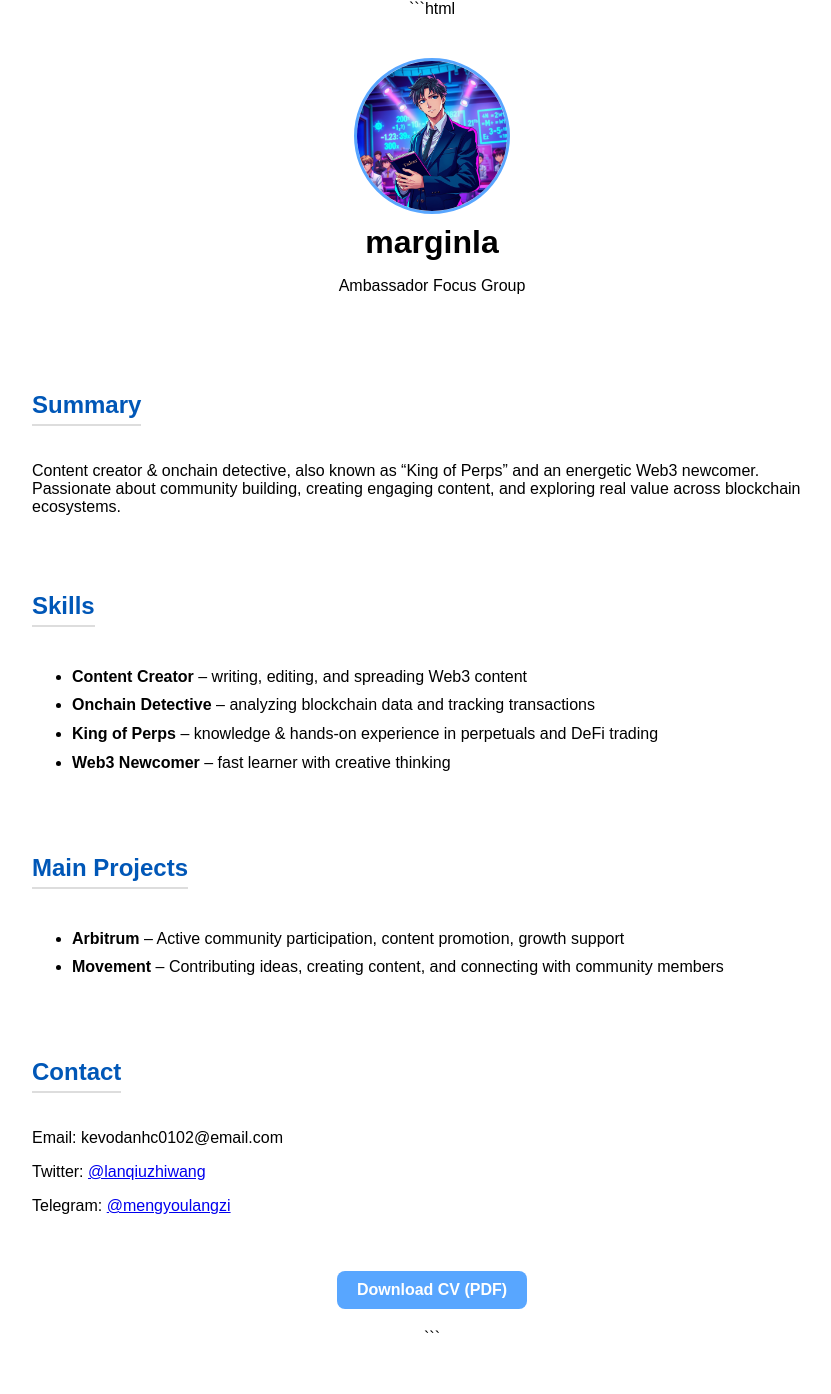
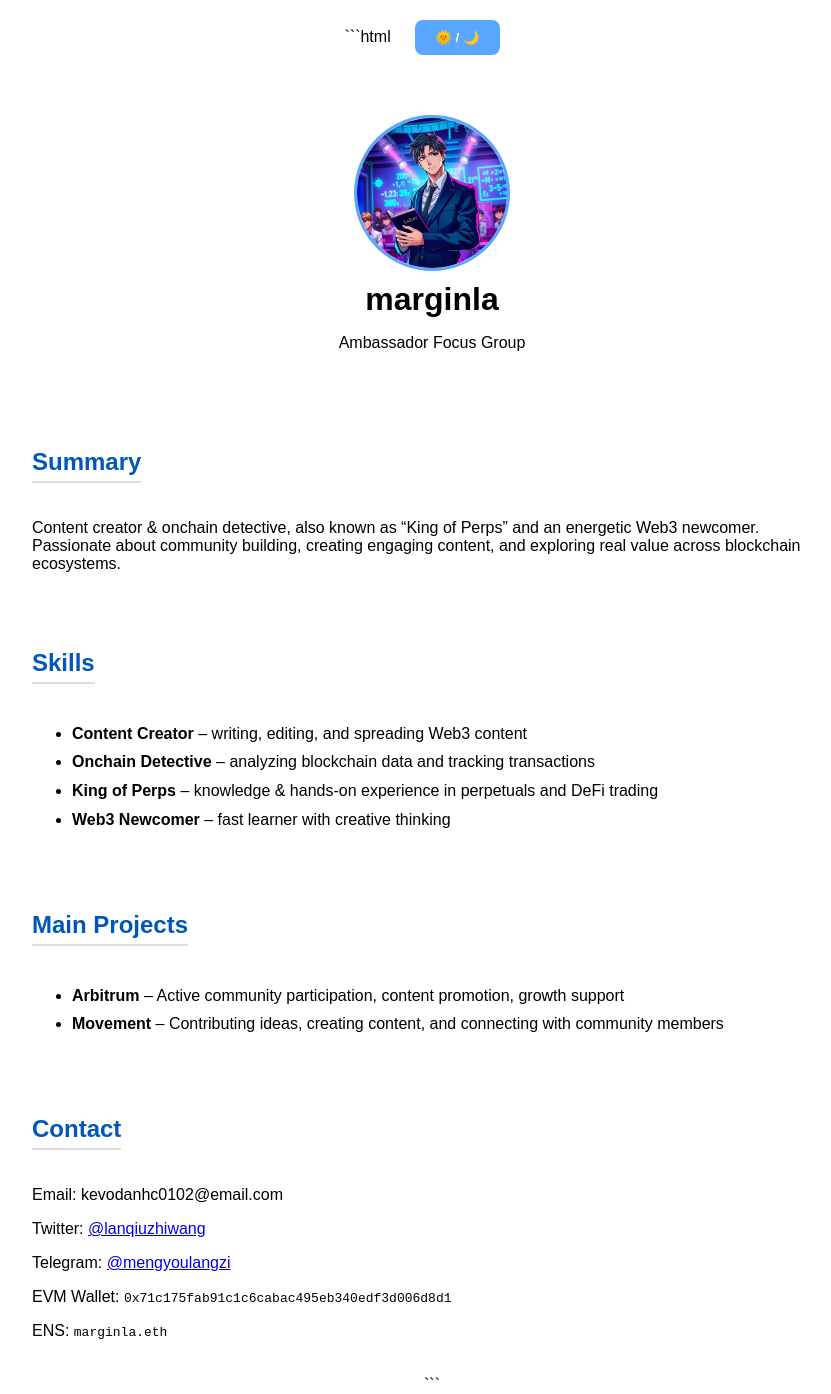
Before and after one commit to marginla/web3-marginla-cv, a plain HTML site: page index.html in a window 1280 px wide. Shown: the whole page, without its empty margins (208-1039 px from the left). Before the commit the page ends 1347 px from the top, so only its background shows below. Drawn offline with Linux system fonts and the light colour scheme.

Commit message:
Update index.html

````diff
--- a/index.html
+++ b/index.html
@@ -13,6 +13,11 @@
       margin: 0;
       padding: 0;
       text-align: center;
+      transition: background-color 0.3s, color 0.3s;
+    }
+    body.dark-mode {
+      background-color: #0d1117;
+      color: #e6edf3;
     }
     header {
       padding: 40px 20px;
@@ -33,6 +38,10 @@
       display: inline-block;
       padding-bottom: 5px;
     }
+    body.dark-mode h2 {
+      color: #58a6ff;
+      border-bottom: 2px solid #333;
+    }
     section {
       padding: 20px;
       max-width: 800px;
@@ -42,23 +51,24 @@
     ul {
       line-height: 1.8;
     }
-    .download-btn {
-      display: inline-block;
-      margin: 20px auto;
+    .toggle-btn {
+      margin: 20px;
       padding: 10px 20px;
-      background-color: #58a6ff;
+      background: #58a6ff;
       color: #fff;
-      text-decoration: none;
+      border: none;
       border-radius: 8px;
+      cursor: pointer;
       font-weight: bold;
       transition: 0.3s;
     }
-    .download-btn:hover {
-      background-color: #0057b7;
+    .toggle-btn:hover {
+      background: #0057b7;
     }
   </style>
 </head>
 <body>
+  <button class="toggle-btn" onclick="toggleMode()">🌞 / 🌙</button>
   <header>
     <img src="marginla.png" alt="marginla avatar">
     <h1>marginla</h1>
@@ -93,11 +103,15 @@
     <p>Email: kevodanhc0102@email.com</p>
     <p>Twitter: <a href="#">@lanqiuzhiwang</a></p>
     <p>Telegram: <a href="#">@mengyoulangzi</a></p>
+    <p>EVM Wallet: <code>0x71c175fab91c1c6cabac495eb340edf3d006d8d1</code></p>
+    <p>ENS: <code>marginla.eth</code></p>
   </section>
 
-  <div style="text-align:center;">
-    <a href="#" class="download-btn" onclick="window.print()">Download CV (PDF)</a>
-  </div>
+  <script>
+    function toggleMode() {
+      document.body.classList.toggle('dark-mode');
+    }
+  </script>
 </body>
 </html>
 ```
````
